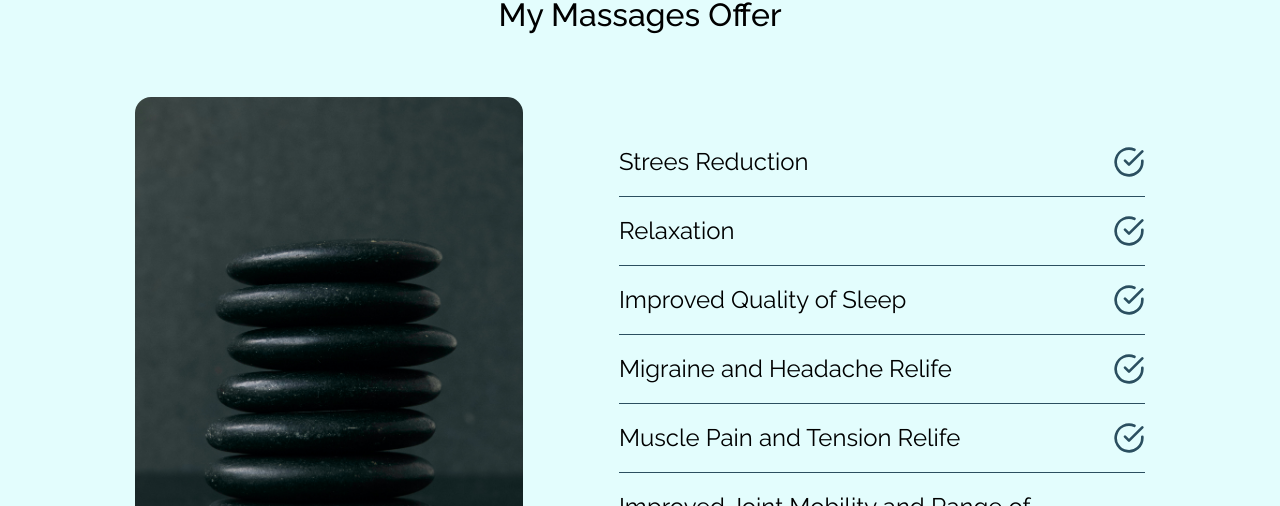
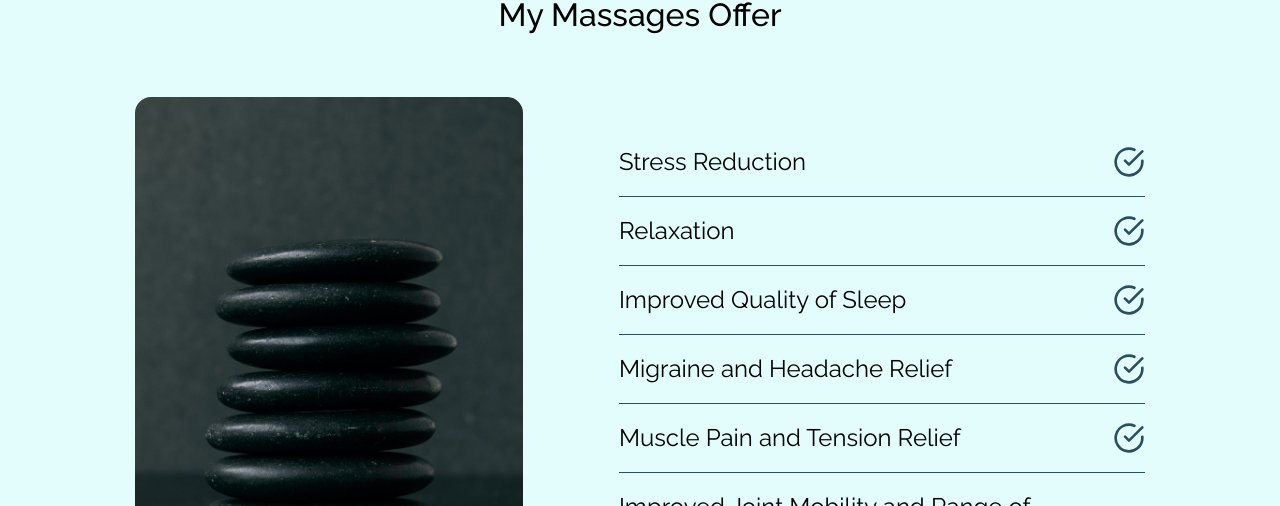
Before and after one commit to SamWest0230/kims--site, a React (Create React App) app in the folder client/: page / in a window 1280 px wide. Shown: the part 1735-2241 px from the top of the page. Built offline with nearby package versions, Linux system fonts and the light colour scheme.

Commit message:
fixed spelling

```diff
--- a/client/src/components/about.js
+++ b/client/src/components/about.js
@@ -34,7 +34,7 @@ const About = () => {
                     <div className='about__benefits--desk'>
 
                     <div className='about__benefits--container'>
-                    <h3 className='about__benefits--container-text' >Strees Reduction</h3>
+                    <h3 className='about__benefits--container-text' >Stress Reduction</h3>
                     <img className='about__benefits--container-icon' alt='checkmark' src={check} />
                     </div>
 
@@ -49,12 +49,12 @@ const About = () => {
                     </div>
 
                     <div className='about__benefits--container'>
-                    <h3 className='about__benefits--container-text' >Migraine and Headache Relife</h3>
+                    <h3 className='about__benefits--container-text' >Migraine and Headache Relief</h3>
                     <img className='about__benefits--container-icon' alt='checkmark'  src={check} />
                     </div>
 
                     <div className='about__benefits--container'>
-                    <h3 className='about__benefits--container-text' >Muscle Pain and Tension Relife</h3>
+                    <h3 className='about__benefits--container-text' >Muscle Pain and Tension Relief</h3>
                     <img className='about__benefits--container-icon' alt='checkmark'  src={check} />
                     </div>
 
```
